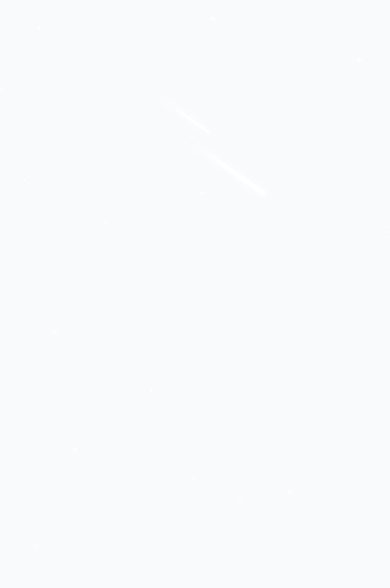
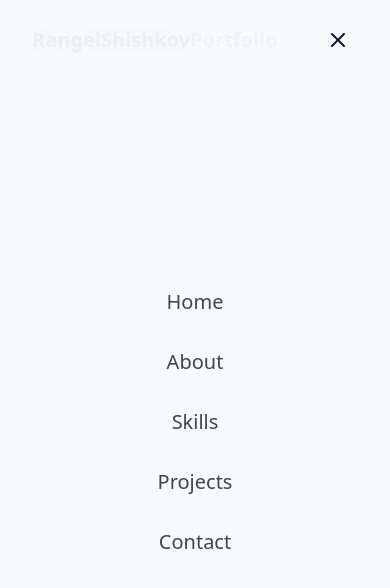
Before and after one commit to RangelShishkov/Portfolio, a React (Vite) app: page / in a window 390 px wide. Shown: the top 588 px of the page. Built offline with nearby package versions, Linux system fonts and the light colour scheme.

Commit message:
add navbar

```diff
--- /dev/null
+++ b/src/components/Navbar.jsx
@@ -0,0 +1,86 @@
+import { cn } from "@/lib/utils";
+import { Menu, X } from "lucide-react";
+import { useEffect, useState } from "react";
+
+const navItems = [
+  { name: "Home", href: "#home" },
+  { name: "About", href: "#about" },
+  { name: "Skills", href: "#skills" },
+  { name: "Projects", href: "#projects" },
+  { name: "Contact", href: "#contact" },
+];
+
+export const Navbar = () => {
+  const [isScrolled, setIsScrolled] = useState(false);
+  const [isMenuOpen, setIsMenuOpen] = useState(true);
+
+  useEffect(() => {
+    const handleScroll = () => {
+      setIsScrolled(window.screenY > 10);
+    };
+
+    window.addEventListener("scroll", handleScroll);
+    return () => window.removeEventListener("scroll", handleScroll);
+  }, []);
+  return (
+    <nav
+      className={cn(
+        "fixed w-full z-40 transition-all duration-300",
+        isScrolled ? "py-3 bg-background/80 backdrop-blur-md shadow-xs" : "py-5"
+      )}
+    >
+      <div className="container flex items-center justify-between">
+        <a
+          className="text-xl font-bold text-primary flex items-center"
+          href="#home"
+        >
+          <span className="relative z-10">
+            <span className="text-glow text-foreground">RangelShishkov</span>
+            Portfolio
+          </span>
+        </a>
+        {/* desktop */}
+        <div className="hidden md:flex space-x-8">
+          {navItems.map((item, key) => (
+            <a
+              key={key}
+              href={item.href}
+              className="text-foreground/80 hover:text-primary transition-colors duration-300"
+            >
+              {item.name}
+            </a>
+          ))}
+        </div>
+        {/* mobile */}
+        <button
+          onClick={() => setIsMenuOpen((prev) => !prev)}
+          className="md:hidden p-2 text-foreground z-50"
+        >
+          {isMenuOpen ? <X size={24} /> : <Menu size={24} />}
+        </button>
+        <div
+          className={cn(
+            "fixed inset-0 bg-background/95 backdrop:blur-md z-40 flex flex-col items-center justify-center",
+            "transition-all duration-300 md:hidden",
+            isMenuOpen
+              ? "opacity-100 pointer-events-auto"
+              : "opacity-0 pointer-events-none"
+          )}
+        >
+          <div className="flex flex-col space-y-8 text-xl">
+            {navItems.map((item, key) => (
+              <a
+                key={key}
+                href={item.href}
+                className="text-foreground/80 hover:text-primary transition-colors duration-300"
+                onClick={() => setIsMenuOpen(false)}
+              >
+                {item.name}
+              </a>
+            ))}
+          </div>
+        </div>
+      </div>
+    </nav>
+  );
+};
--- a/src/pages/Home.jsx
+++ b/src/pages/Home.jsx
@@ -1,3 +1,4 @@
+import { Navbar } from "../components/Navbar";
 import { ThemeToggle } from "../components/ThemeToggle";
 import { StarBackground } from "@/components/StarBackground";
 
@@ -9,7 +10,7 @@
       {/* BG Effects */}
       <StarBackground />
       {/* Navbar */}
-
+      <Navbar />
       {/* Main */}
 
       {/* Footer */}
```
